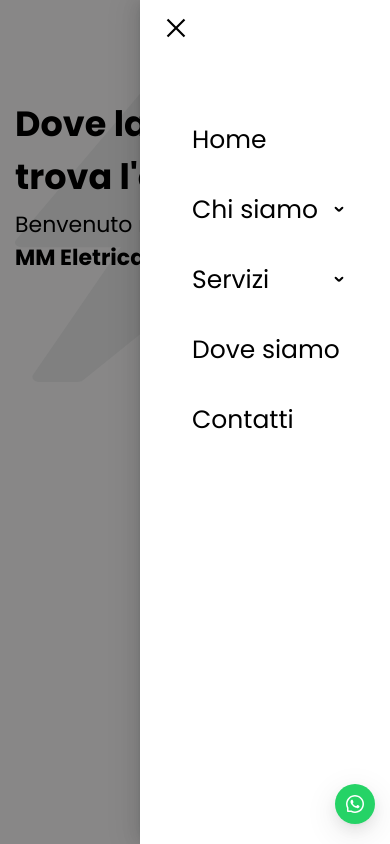
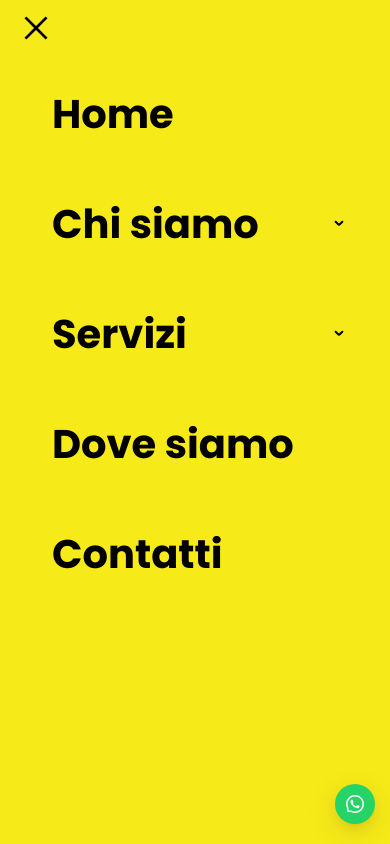
Before and after one commit to michelepatella/mmeletricarservice.it, a React (Create React App) app: page / in a window 390 px wide. Both pictures are taken after a click on the button 355 px from the left and 60 px from the top of the page. Shown: the top 844 px of the page. Built offline with nearby package versions, Linux system fonts and the light colour scheme.

Commit message:
first modification on the phone menu.

```diff
--- a/src/css/Menu.css
+++ b/src/css/Menu.css
@@ -109,11 +109,12 @@
         font-size: 25px;
         margin-top: 10px;
         border: none !important;
+        background-color: rgba(247, 234, 25, 1) !important;
     }
 
     .hamburger-button {
         background-color: rgba(247, 234, 25, 1) !important;
-        color: #00223F !important;
+        color: black !important;
         height: 40px !important;
         width: 40px !important;
         padding: 0 !important;
@@ -127,20 +128,27 @@
     .ant-menu-submenu-title {
         font-family: 'Poppins';
         color: black !important;
-        font-size: 25px !important;
-        margin-top: 30px !important;
+        font-size: 40px !important;
+        margin-bottom: 70px !important;
+        font-weight: bold !important;
     }
 
     .ant-drawer-header {
         border-bottom: none !important;
+        background-color: rgba(247, 234, 25, 1) !important;
+    }
+
+    .ant-drawer-content {
+        background-color: rgba(247, 234, 25, 1) !important;
     }
 
     .ant-menu-item {
         font-family: 'Poppins', sans-serif;
         color: black !important;
-        font-size: 25px !important;
-        margin-top: 30px !important;
+        font-size: 40px !important;
+        margin-bottom: 70px !important;
         opacity: 0;
+        font-weight: bold !important;
         transform: translateY(-20px);
         animation: fadeInUp 0.5s forwards;
         transition: transform 0.3s ease, color 0.3s ease;
@@ -186,8 +194,9 @@
     }
 
     .ant-menu-submenu .ant-menu-item {
-        font-size: 20px !important;
+        font-size: 30px !important;
         margin-top: 5px !important;
+        margin-bottom: 5px !important;
         display: flex !important;
         align-items: start !important;
         justify-content: start !important;
@@ -220,7 +229,7 @@
 
     .hamburger-button {
         background-color: rgba(247, 234, 25, 1) !important;
-        color: #00223F !important;
+        color: black !important;
         height: 40px !important;
         width: 40px !important;
         padding: 0 !important;
--- a/src/js/Menu.js
+++ b/src/js/Menu.js
@@ -139,8 +139,9 @@ const Menu = () => {
                     closable={true}
                     onClose={toggleDrawer}
                     visible={visible}
-                    width={250}
-                    closeIcon={<CloseOutlined style={{ fontSize: '24px', color: 'black' }} />}
+                    width="100vw"  // Imposta la larghezza a 100% della finestra
+                    height="100vh"
+                    closeIcon={<CloseOutlined style={{ fontSize: '30px', color: 'black' }} />}
                 >
                     <motion.div
                         initial={{ opacity: 0 }}
```
